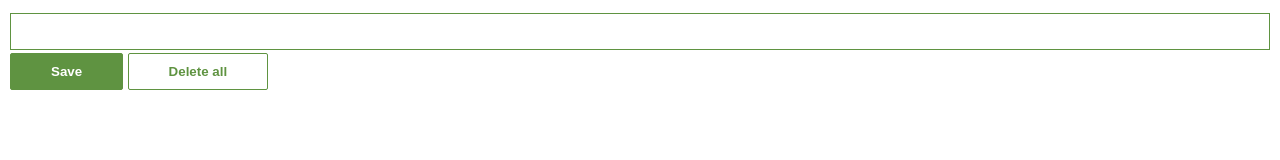
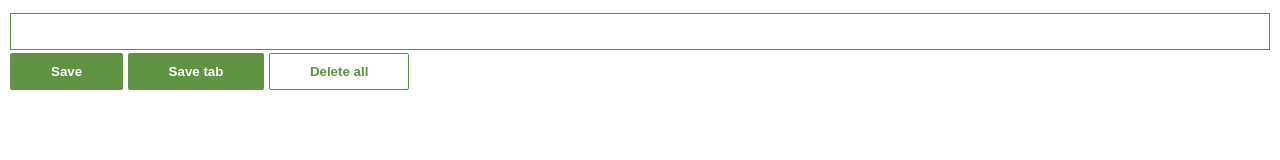
Before and after one commit to Iulia-Andreea20/Leads_Tracker_Chrome_Extension, a browser extension: page index.html in a window 1280 px wide. Drawn offline with Linux system fonts and the light colour scheme.

Commit message:
add save tab button

```diff
--- a/index.html
+++ b/index.html
@@ -8,6 +8,7 @@
     <!-- Input tag-> gets input from user -->
     <input type id="input-el">
     <button id="input-btn">Save</button>
+    <button id="tab-btn">Save tab</button>
     <button id="delete-btn">Delete all</button>
     <p id="err-msg"></p>
     <ul id="ul-el"></ul>
```
